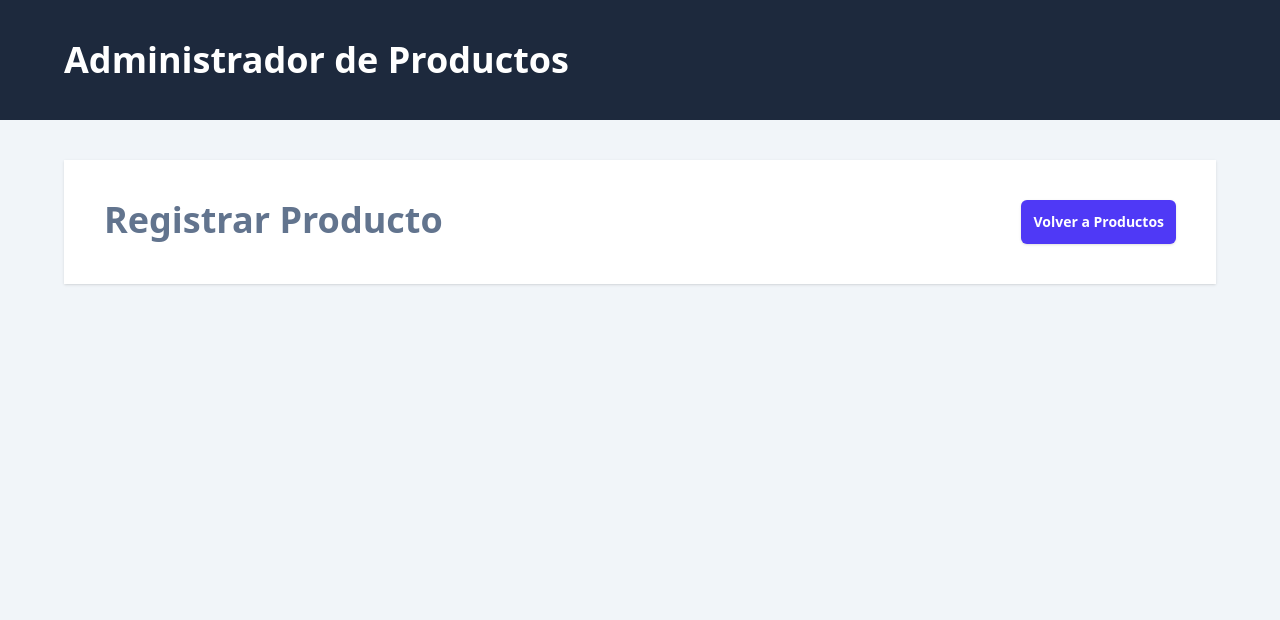
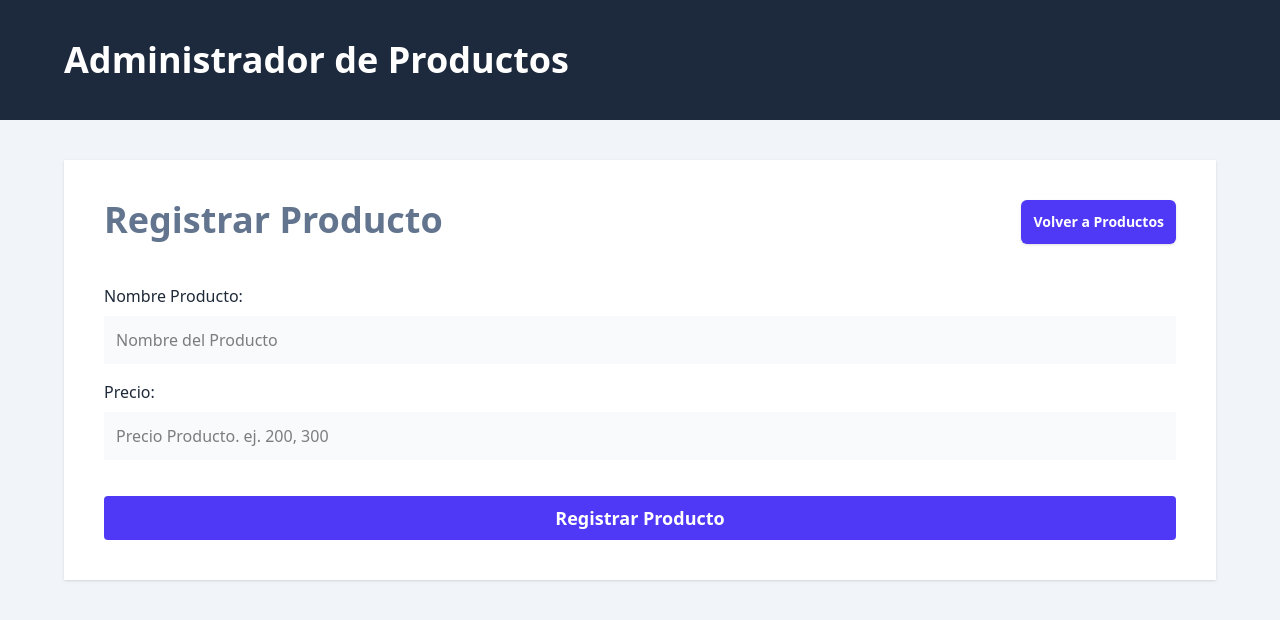
Before and after one commit to DilanMS28/REST_API_Typescript_frontend, a React (Vite) app: page /productos/nuevo in a window 1280 px wide. Shown: the top 620 px of the page. Built offline with nearby package versions, Linux system fonts and the light colour scheme.

Commit message:
View: Agrega el formulario para insertar un producto junto con el action para procesar el formulario y los errores

```diff
--- a/src/views/NewProduct.tsx
+++ b/src/views/NewProduct.tsx
@@ -1,12 +1,67 @@
-import { Link } from "react-router-dom";
+import { Link, Form, useActionData, type ActionFunctionArgs, redirect } from "react-router-dom";
+import ErrorMesagge from "../components/ErrorMessage";
+import { addProduct } from "../services/ProductService";
+
+export async function action({ request }: ActionFunctionArgs) {
+  const data = Object.fromEntries(await request.formData());
+
+  let error = "";
+  if (Object.values(data).includes("")) {
+    error = "Todos los campos son obligatorios";
+  }
+  if (error.length) {//si hay error, se retorn el error para mostrarlo en la vista
+    return error;
+  }
+
+  await addProduct(data);
+
+  return redirect("/");//redirección a la vista principal;
+}
 
 export default function NewProduct() {
+
+  const error = useActionData() as string;
+
   return (
     <>
       <div className="flex justify-between">
         <h2 className="text-4xl font-black text-slate-500">Registrar Producto</h2>
         <Link to={"/"} className="rounded-md p-3 bg-indigo-600 text-sm font-bold text-white shadow-sm hover:bg-indigo-500">Volver a Productos</Link>
       </div>
+
+      {error && <ErrorMesagge>{error}</ErrorMesagge>}
+
+      <Form className="mt-10" method="POST">
+
+        <div className="mb-4">
+          <label htmlFor="name" className="text-gray-800">Nombre Producto:</label>
+          <input
+            id="name"
+            type="text"
+            placeholder="Nombre del Producto"
+            name="name"
+            className="mt-2 block w-full p-3 bg-gray-50"
+          />
+        </div>
+
+        <div className="mb-4">
+          <label className="text-gray-800" htmlFor="price">Precio:</label>
+          <input
+            id="price"
+            type="number"
+            placeholder="Precio Producto. ej. 200, 300"
+            name="price"
+            className="mt-2 block w-full p-3 bg-gray-50"
+          />
+        </div>
+
+        <input
+          type="submit"
+          value="Registrar Producto"
+          className="mt-5 w-full bg-indigo-600 p-2 text-white font-bold text-lg cursor-pointer rounded"
+        />
+
+      </Form>
     </>
-  )
+  );
 }
```
